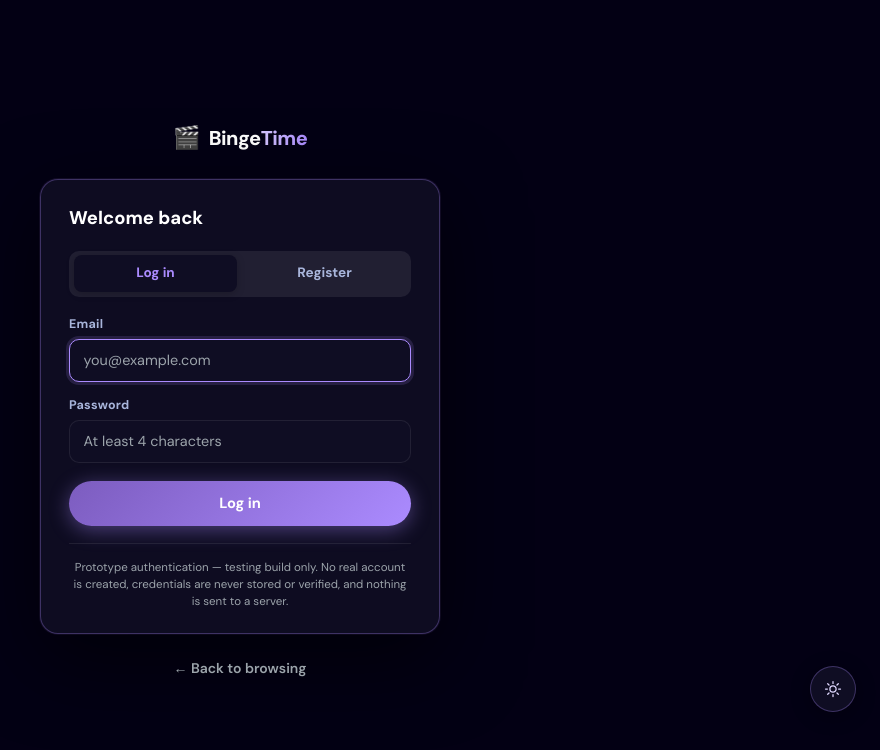
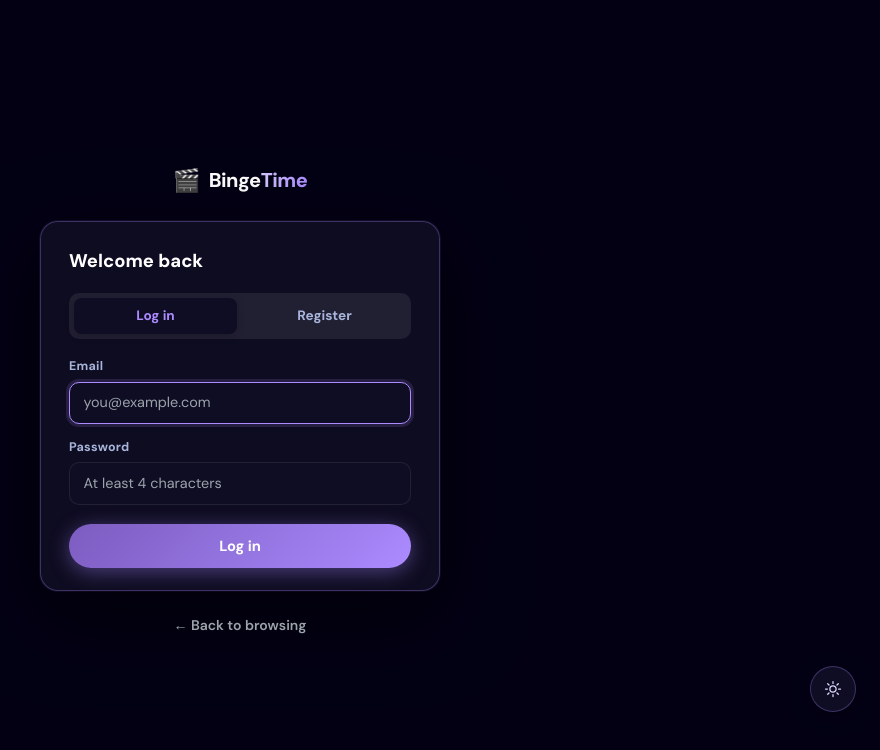
Before and after one commit to Ta1ltail/MovieApp-2026, a React (Vite) app: page /login in a window 1280 px wide. Shown: the top 750 px of the page, without its empty margins (400-1280 px from the left). Built offline with nearby package versions, Linux system fonts and the light colour scheme.

Commit message:
Official Release: v4.0.2

```diff
--- a/src/components/Footer.jsx
+++ b/src/components/Footer.jsx
@@ -13,7 +13,7 @@ const Footer = () => (
 
       <span className="site-footer-sep" aria-hidden="true">·</span>
 
-      <span className="site-footer-note">Personal project — not for commercial use</span>
+      <span className="site-footer-note">Personal Project — not for commercial use</span>
 
       <span className="site-footer-sep" aria-hidden="true">·</span>
 
--- a/src/pages/LoginPage.jsx
+++ b/src/pages/LoginPage.jsx
@@ -164,11 +164,6 @@ const LoginPage = () => {
             {busy ? 'Please wait…' : mode === 'login' ? 'Log in' : 'Create account'}
           </button>
         </form>
-
-        <p className="auth-modal-note">
-          Prototype authentication — testing build only. No real account is created,
-          credentials are never stored or verified, and nothing is sent to a server.
-        </p>
       </div>
 
       <Link to="/" className="auth-back-home">← Back to browsing</Link>
```
